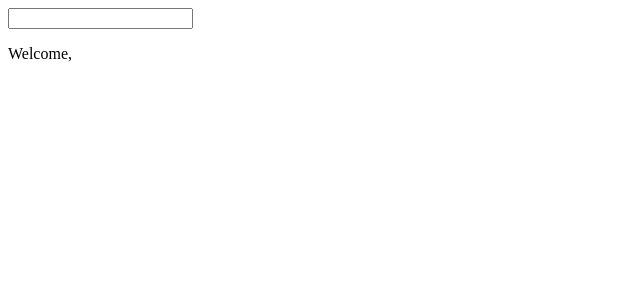
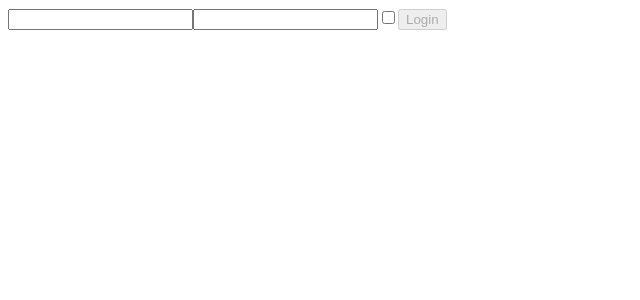
Before and after one commit to ANDgeloREA/react-exercises, a React (Create React App) app in the folder react-exercises/: page / in a window 1280 px wide. Shown: the top 300 px of the page, without its empty margins (0-640 px from the left). Built offline with nearby package versions, Linux system fonts and the light colour scheme.

Commit message:
complete exercise 21

```diff
--- a/react-exercises/src/App.js
+++ b/react-exercises/src/App.js
@@ -1,10 +1,10 @@
 import React from "react";
-import InteractiveWelcome from "./components/InteractiveWelcome";
+import Login from "./components/Login";
 
 function App() {
   return (
     <>
-      <InteractiveWelcome />
+      <Login />
     </>
   );
 }
--- a/react-exercises/src/components/InteractiveWelcome.js
+++ /dev/null
@@ -1,28 +0,0 @@
-import React from "react"
-import Welcome from "./Welcome";
-
-class InteractiveWelcome extends React.Component {
-    state = {
-        username: "",
-    }
-
-    handleUsernameInputChange = (event) => {
-        const value = event.target.value
-        const name = event.target.name
-
-        this.setState({
-            [name]: value,
-        })
-    }
-
-    render() {
-        return (
-            <>
-                <input type="text" name="username" value={this.state.username} onChange={this.handleUsernameInputChange}/>
-                <Welcome name={this.state.username} />
-            </>
-        )
-    }
-}
-
-export default InteractiveWelcome;
--- /dev/null
+++ b/react-exercises/src/components/Login.js
@@ -0,0 +1,44 @@
+import React from "react"
+
+class Login extends React.Component {
+    state = {
+        username: "",
+        password: "",
+        remember: false,
+    }
+
+    handleInputChange = (event) => {
+        const name = event.target.name
+        const value = event.target.value
+        const type = event.target.type
+        const checked = event.target.checked
+
+        this.setState({
+            [name]: type === "checkbox" ? checked : value,
+        })
+    }
+
+    onLogin = (event) => {
+        event.preventDefault();
+        let user = {
+            username: this.state.username,
+            password: this.state.password
+        }
+        console.log(user);
+    }
+
+    render() {
+        return (
+            <>
+                <form onSubmit={this.onLogin}>
+                    <input type="text" name="username" value={this.state.username} onChange={this.handleInputChange} />
+                    <input type="password" name="password" value={this.state.password} onChange={this.handleInputChange} />
+                    <input type="checkbox" name="remember" checked={this.state.remember} onChange={this.handleInputChange} />
+                    <button type="submit" disabled={!this.state.username || !this.state.password}>Login</button>
+                </form>
+            </>
+        )
+    }
+}
+
+export default Login;
--- a/react-exercises/src/components/Welcome.js
+++ /dev/null
@@ -1,13 +0,0 @@
-import React from "react"
-
-class Welcome extends React.Component {
-    render() {
-        return (
-            <>
-                <p>Welcome, {this.props.name}</p>
-            </>
-        )
-    }
-}
-
-export default Welcome;
```
Also changed, not shown: 2 other files (tests, documents, lock files or other folders).
